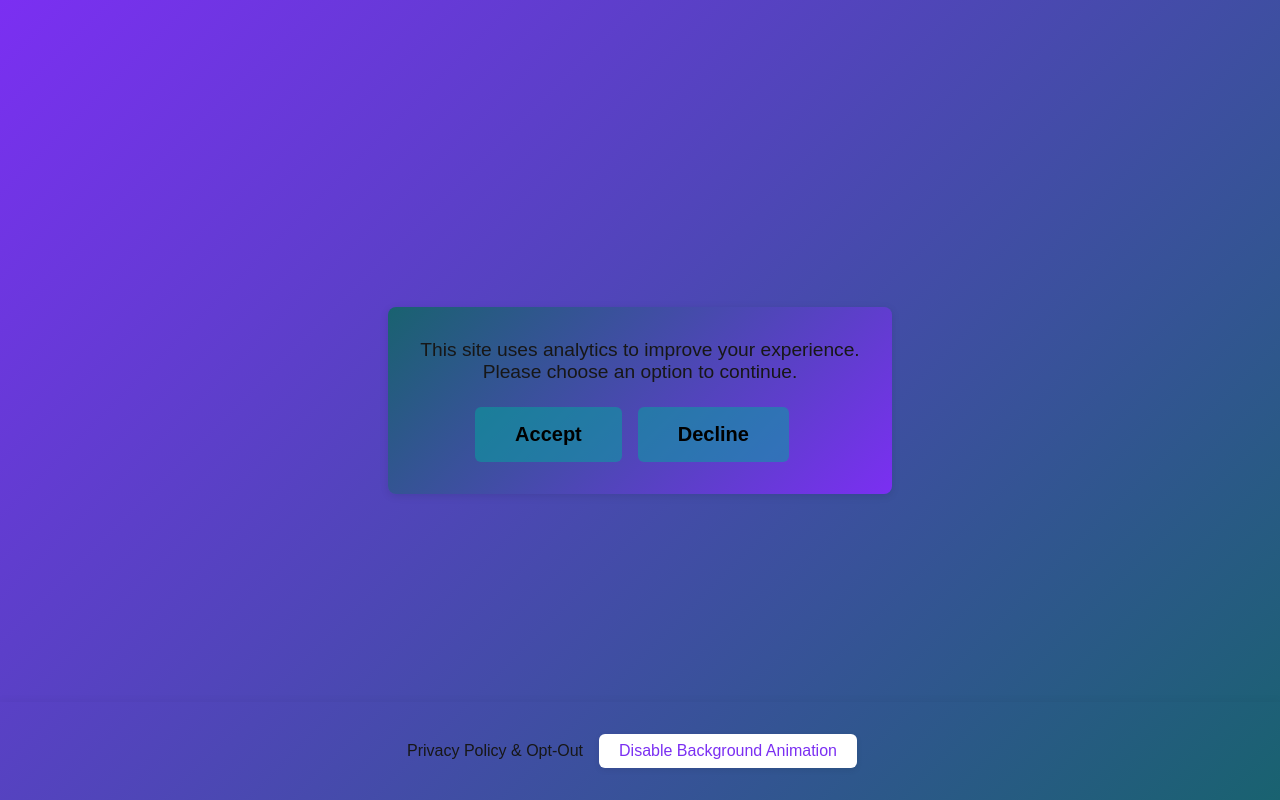
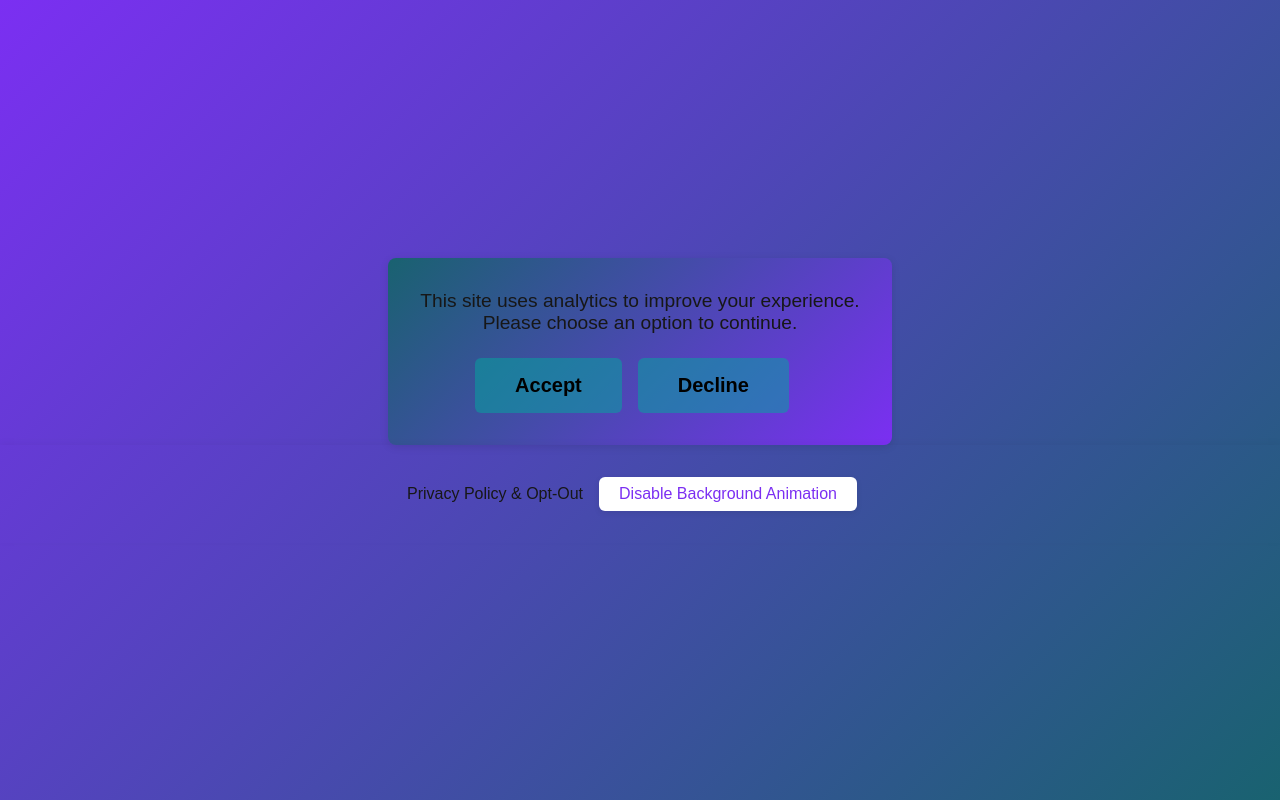
Before and after one commit to ffups/Blabolizer1612, a Next.js app in the folder Blabolizer1612/front-end/: page /home in a window 1280 px wide. Built offline with nearby package versions, Linux system fonts and the light colour scheme.

Commit message:
feat: update Footer component styling; remove fixed positioning and z-index for improved layout

```diff
--- a/Blabolizer1612/front-end/src/components/header&footer/Footer.tsx
+++ b/Blabolizer1612/front-end/src/components/header&footer/Footer.tsx
@@ -10,10 +10,6 @@ export default function Footer() {
       padding: "1rem",
       width: "100%",
       boxShadow: "0 -2px 8px rgba(0,0,0,0.04)",
-      left: undefined,
-      position: "fixed", // Add this line
-        bottom: 0,         // Stick to the bottom
-      zIndex: 100,
     }}
       aria-label="Site footer"
     >
```
